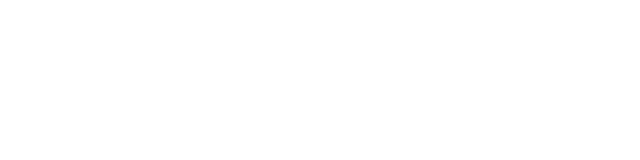
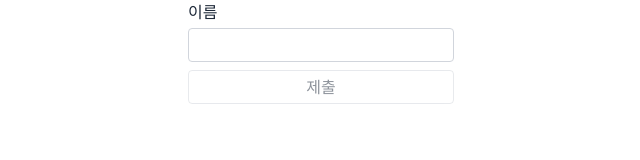
Before and after one commit to OhChangEun/FrontendPlayGround, a React (Vite) app: page / in a window 1280 px wide. Shown: the top 160 px of the page, without its empty margins (319-959 px from the left). Built offline with nearby package versions, Linux system fonts and the light colour scheme.

Commit message:
08: 제어 컴포넌트 실습 (SubmitEvent, slice로 다듬기, disabled 검증) + button disabled 전역 스타일

```diff
--- a/src/exercises/08-controlled-input.tsx
+++ b/src/exercises/08-controlled-input.tsx
@@ -3,7 +3,36 @@
 function ControlledInput() {
   const [name, setName] = useState("");
 
-  return null;
+  function handleSubmit(e: React.SubmitEvent<HTMLFormElement>) {
+    e.preventDefault();
+    alert(name);
+
+    setName("");
+  }
+
+  function handleInputName(e: React.ChangeEvent<HTMLInputElement>) {
+    const value = e.target.value;
+
+    setName(value.slice(0, 10));
+    // if (value.length <= 10) {
+    //   setName(value);
+    // }
+  }
+
+  const isTooShort = name.length > 0 && name.length < 2;
+
+  return (
+    <form onSubmit={handleSubmit} className="flex flex-col">
+      <label htmlFor="name">이름</label>
+      <input id="name" value={name} onChange={handleInputName} />
+
+      {isTooShort && <span className="text-red-400">2자 이상 입력하세요</span>}
+
+      <button disabled={name.length === 0 || isTooShort} type="submit">
+        제출
+      </button>
+    </form>
+  );
 }
 
 export default ControlledInput;
--- a/src/index.css
+++ b/src/index.css
@@ -27,5 +27,6 @@
   }
   button {
     @apply border border-gray-300 rounded px-3 py-1 my-1 cursor-pointer hover:bg-gray-100;
+    @apply disabled:opacity-50 disabled:cursor-not-allowed disabled:hover:bg-transparent;
   }
 }
```
Also changed, not shown: 1 other file (tests, documents, lock files or other folders).
